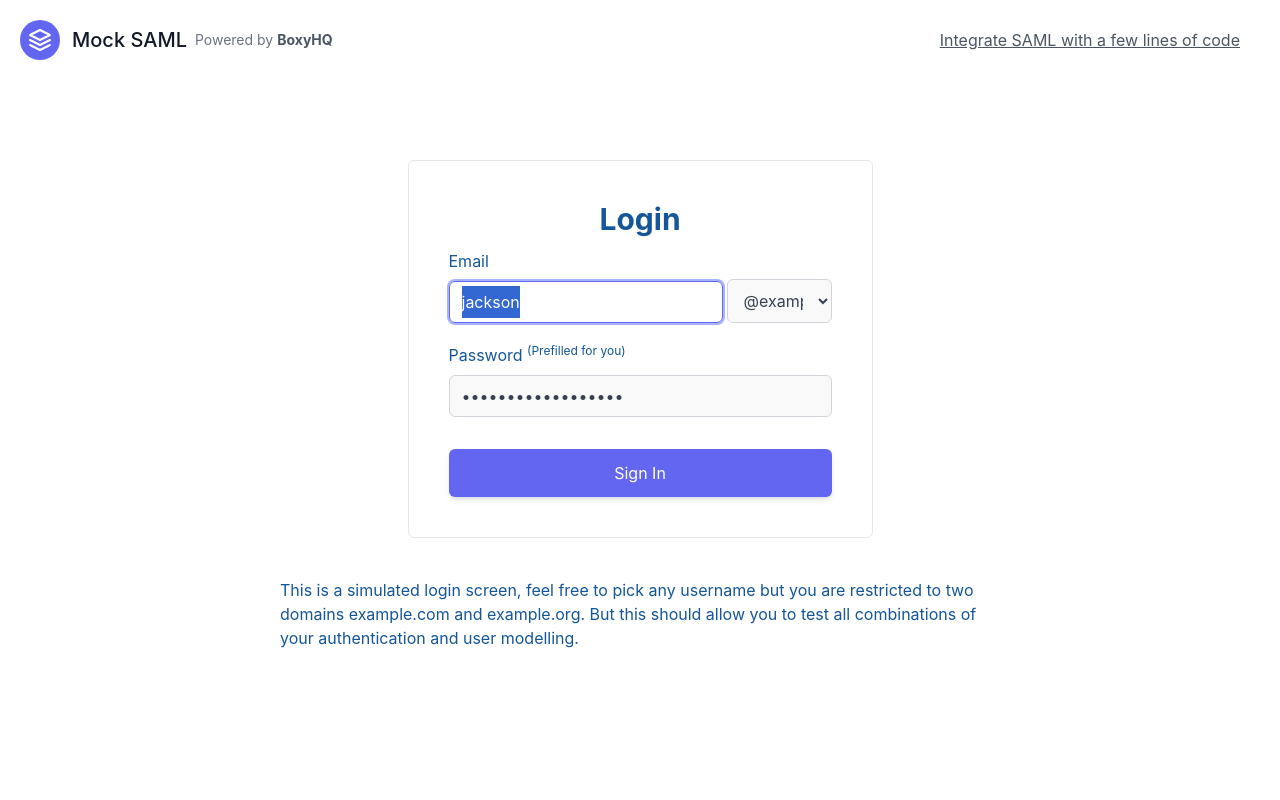
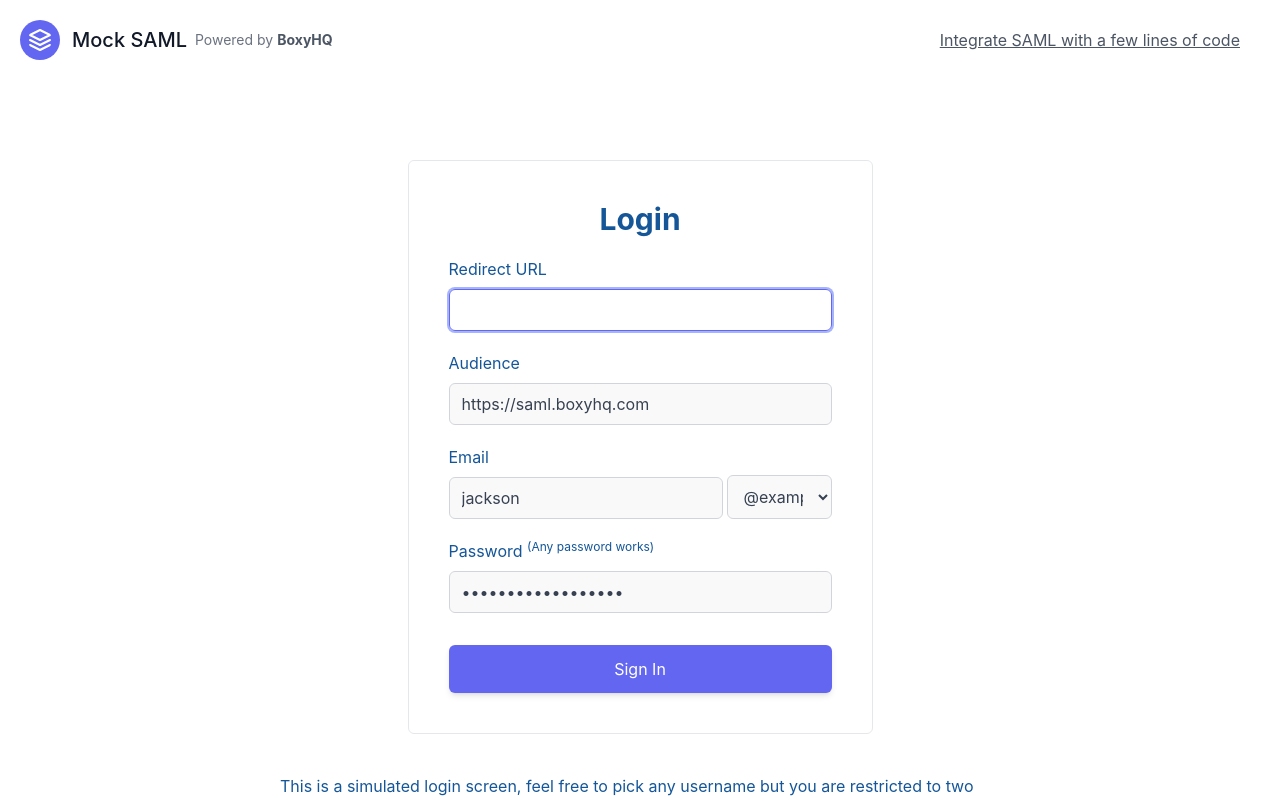
Before and after one commit to boxyhq/mock-saml, a Next.js app: page /saml/login in a window 1280 px wide. Built offline with nearby package versions, Linux system fonts and the light colour scheme; no server answers.

Commit message:
Support IdP login

```diff
--- a/pages/saml/login.tsx
+++ b/pages/saml/login.tsx
@@ -10,14 +10,20 @@ export default function Login() {
   const [state, setState] = useState({
     username: 'jackson',
     domain: 'example.com',
+    redirectUrl: '',
+    audience: 'https://saml.boxyhq.com',
   });
 
+  const redirectUrlInp = useRef<HTMLInputElement>(null);
   // Set focus to email input on load
   const emailInp = useRef<HTMLInputElement>(null);
   useEffect(() => {
-    if (emailInp.current) {
+    if (acsUrl && emailInp.current) {
       emailInp.current.focus();
       emailInp.current.select();
+    } else if (redirectUrlInp.current) {
+      redirectUrlInp.current.focus();
+      redirectUrlInp.current.select();
     }
   }, []);
 
@@ -33,7 +39,7 @@ export default function Login() {
   const handleSubmit = async (e: FormEvent<HTMLFormElement>) => {
     e.preventDefault();
 
-    const { username, domain } = state;
+    const { username, domain, redirectUrl } = state;
 
     const response = await fetch(`/api/saml/auth`, {
       method: 'POST',
@@ -43,8 +49,8 @@ export default function Login() {
       body: JSON.stringify({
         email: `${username}@${domain}`,
         id,
-        audience,
-        acsUrl,
+        audience: audience || state.audience,
+        acsUrl: acsUrl || redirectUrl,
         providerName,
         relayState,
       }),
@@ -69,7 +75,41 @@ export default function Login() {
       <div className='relative top-20 mx-auto w-[465px] max-w-[90%] rounded-md border p-10 text-[#145698]'>
         <h2 className='mb-3 text-center text-3xl font-bold'>Login</h2>
         <form onSubmit={handleSubmit}>
-          <div className='flex items-end gap-x-1'>
+          {acsUrl ? null : (
+            <div>
+              <div className='mt-5'>
+                <label htmlFor='redirectUrl' className='mb-2 block'>
+                  Redirect URL
+                </label>
+                <input
+                  name='redirectUrl'
+                  id='redirectUrl'
+                  ref={redirectUrlInp}
+                  autoComplete='off'
+                  type='text'
+                  value={state.redirectUrl}
+                  onChange={handleChange}
+                  className='input w-full'
+                />
+              </div>
+              <div className='mt-5'>
+                <label htmlFor='audience' className='mb-2 block'>
+                  Audience
+                </label>
+                <input
+                  name='audience'
+                  id='audience'
+                  autoComplete='off'
+                  type='text'
+                  placeholder='https://saml.boxyhq.com'
+                  value={state.audience}
+                  onChange={handleChange}
+                  className='input w-full'
+                />
+              </div>
+            </div>
+          )}
+          <div className='mt-5 flex items-end gap-x-1'>
             <div>
               <label htmlFor='username' className='mb-2 block'>
                 Email
@@ -84,7 +124,7 @@ export default function Login() {
                 value={state.username}
                 onChange={handleChange}
                 className='input'
-                title='please provide a mock example.com email address'
+                title='Please provide a mock example.com email address'
               />
             </div>
             <select
@@ -99,7 +139,7 @@ export default function Login() {
           </div>
           <div className='mt-5'>
             <label htmlFor='password' className='mb-2 block'>
-              Password <sup>(Prefilled for you)</sup>
+              Password <sup>(Any password works)</sup>
             </label>
             <input
               id='password'
```
